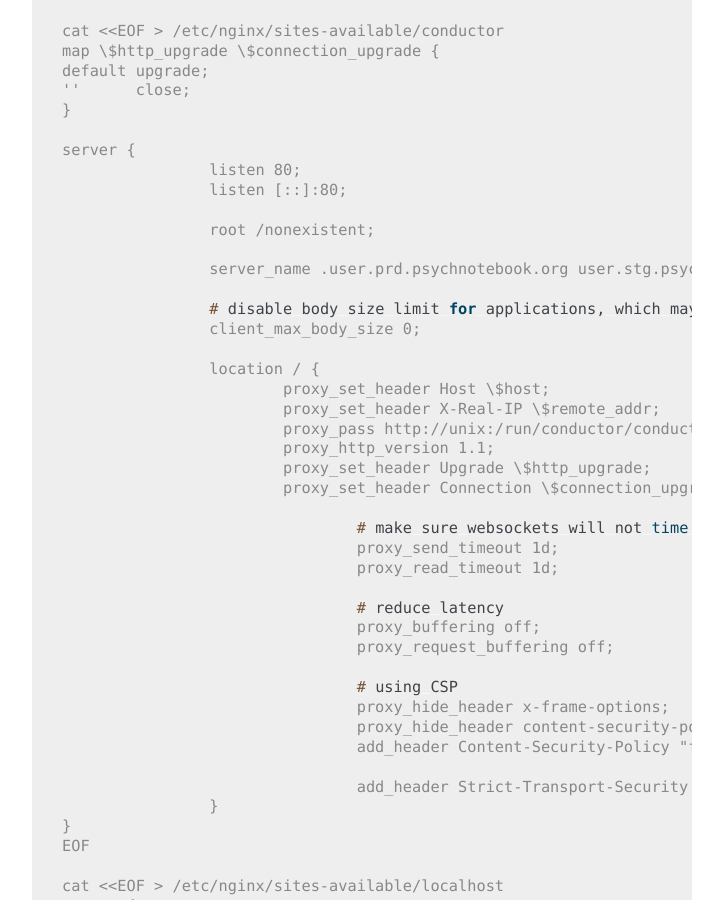
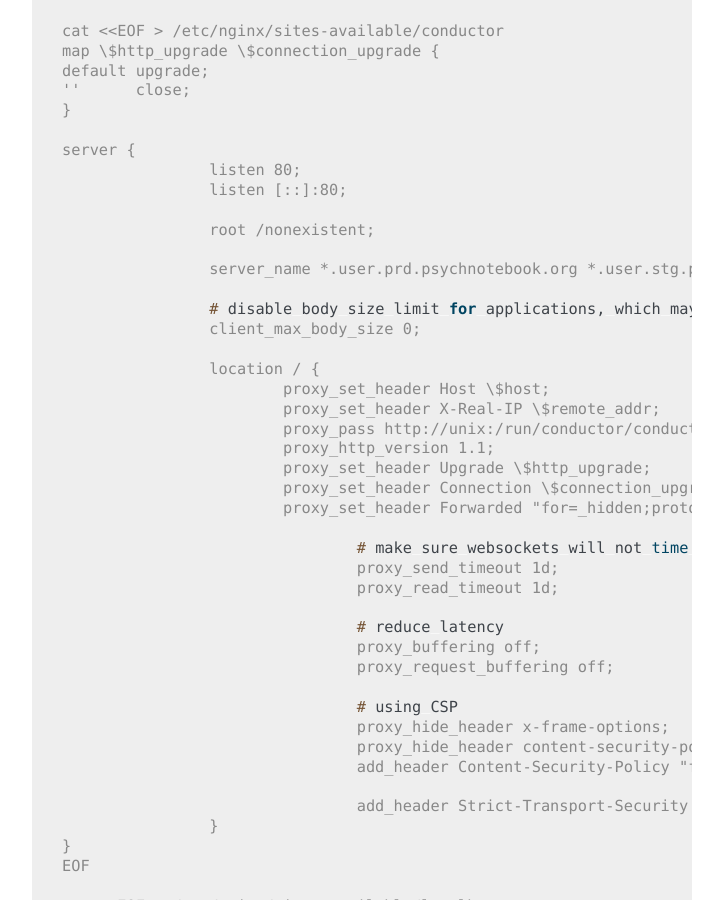
Before and after one commit to leibniz-psychology/psychnotebook-deploy, a Sphinx documentation site: the page built from doc/configuration.rst, in a window 1280 px wide and 900 px high, scrolled down 18639 px. Shown: the whole window, without its empty margins (388-1111 px from the left). Built offline with Sphinx 7.4.7, drawn with Linux system fonts in a browser that asks for light colours.

Commit message:
configuration: Fix nginx server_name, add Forwarded header to conductor

```diff
--- a/doc/configuration.rst
+++ b/doc/configuration.rst
@@ -1022,7 +1022,7 @@
 
 			root /nonexistent;
 
-			server_name .user.prd.psychnotebook.org user.stg.psychnotebook.org .user.psychnotebook.org conductor.psychnotebook.org conductor;
+			server_name *.user.prd.psychnotebook.org *.user.stg.psychnotebook.org *.user.psychnotebook.org conductor.psychnotebook.org conductor;
 
 			# disable body size limit for applications, which may provide upload functionality
 			client_max_body_size 0;
@@ -1034,6 +1034,7 @@
 				proxy_http_version 1.1;
 				proxy_set_header Upgrade \$http_upgrade;
 				proxy_set_header Connection \$connection_upgrade;
+				proxy_set_header Forwarded "for=_hidden;proto=https;host=\$server_name;";
 
 					# make sure websockets will not time out
 					proxy_send_timeout 1d;
```
